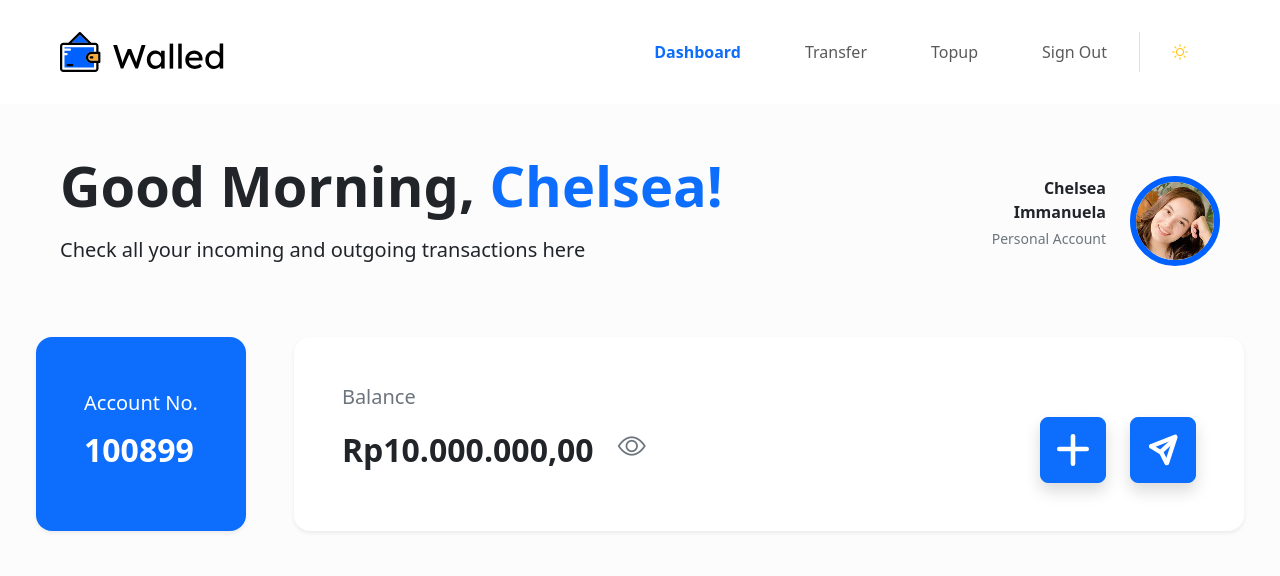
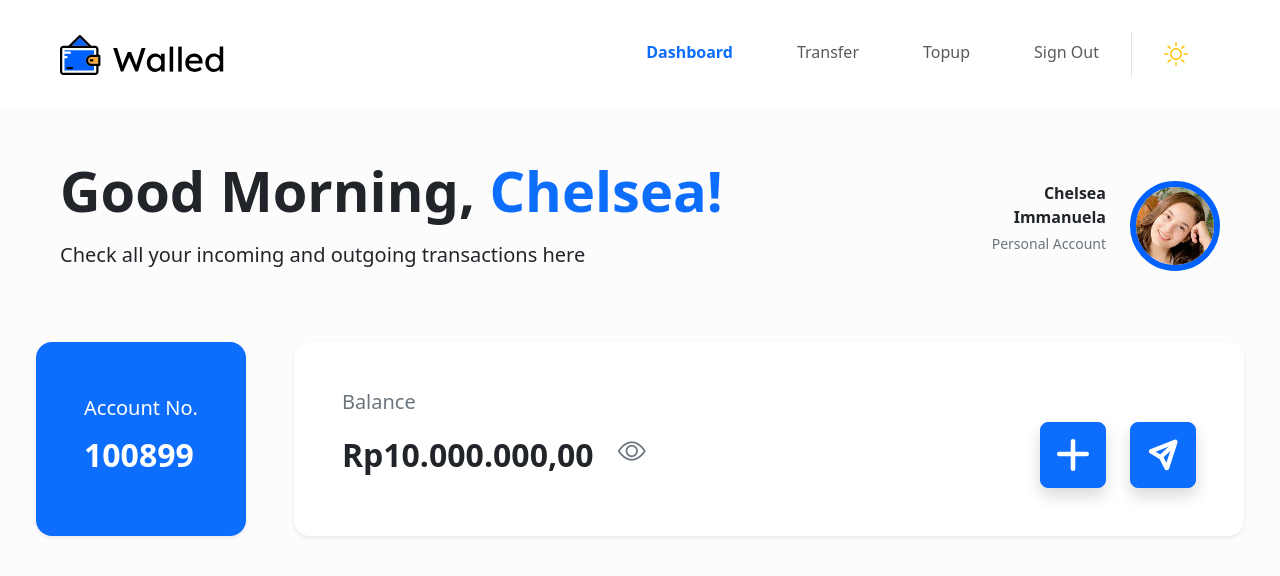
Before and after one commit to naufalmuafi/walled, a React (Vite) app: page / in a window 1280 px wide. Shown: the top 576 px of the page. Built offline with nearby package versions, Linux system fonts and the light colour scheme.

Commit message:
fix: resize the sun icon

```diff
--- a/src/components/common/Navbar.jsx
+++ b/src/components/common/Navbar.jsx
@@ -49,7 +49,7 @@ function Navbar() {
                         </li>
                         <li className="nav-item border-start">
                             <a href="#" className="nav-link mx-4">
-                                <i className="bi bi-sun text-warning"></i>
+                                <i className="bi bi-sun text-warning h4"></i>
                             </a>
                         </li>
                     </ul>
```
